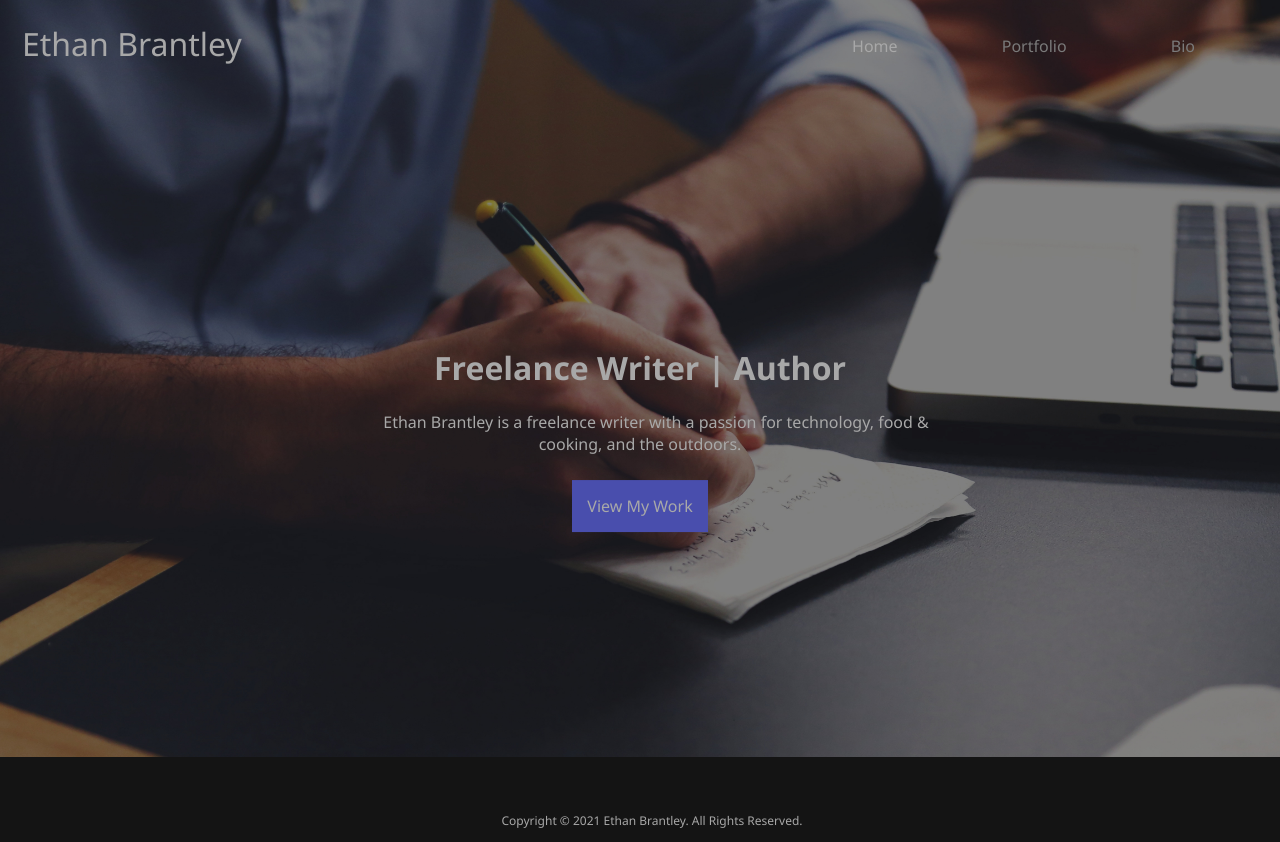
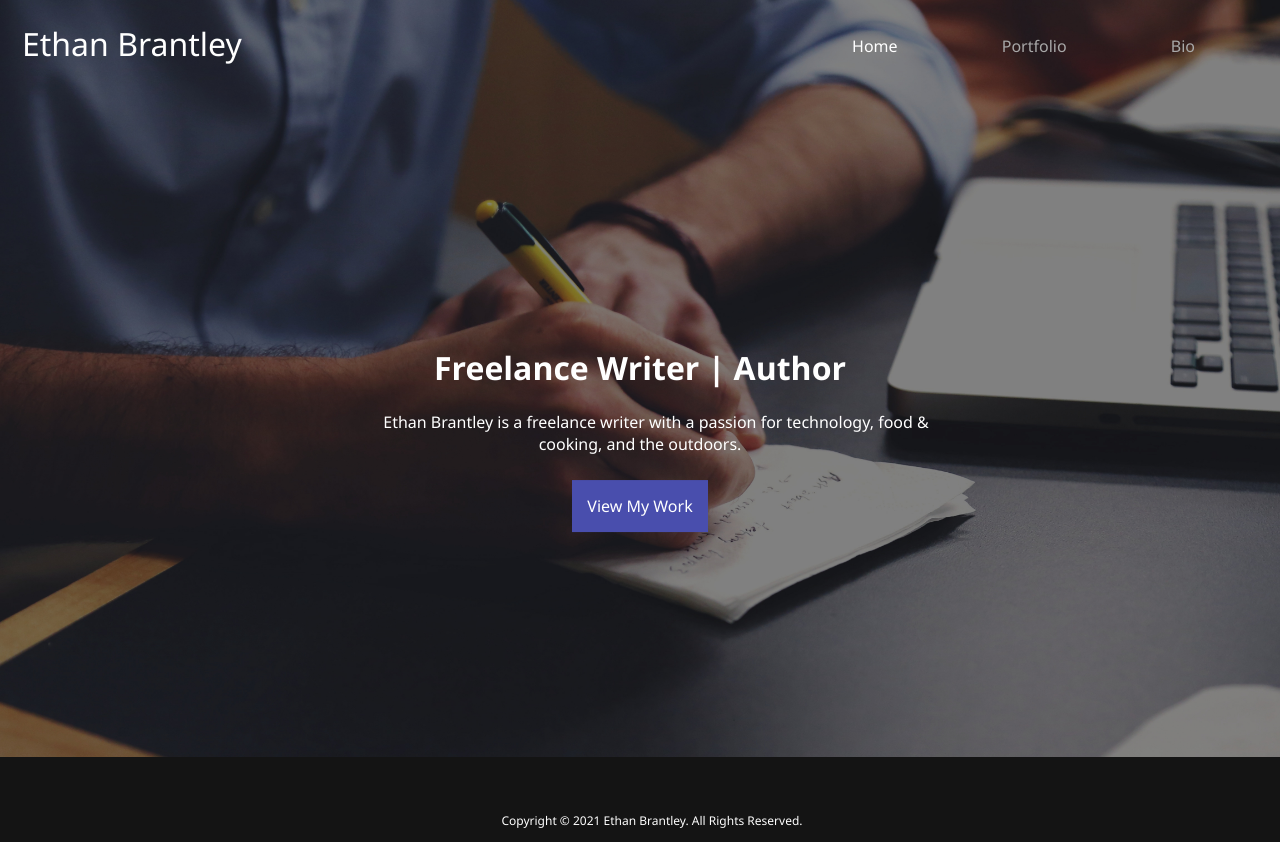
Before and after one commit to Ethan-Brantley/Andrew-Ryd-Writer, a plain HTML site: page index.html in a window 1280 px wide. Drawn offline with Linux system fonts and the light colour scheme.

Commit message:
Update style.css

```diff
--- a/css/style.css
+++ b/css/style.css
@@ -239,14 +239,14 @@ p {
 
 .text-light {
 
-    color:#a8a8a8;
+    color:#ffffff;
 
 
 }
 
 .text-medium {
 
-    color:#7a7a7a;
+    color:#a8a8a8;
 
 }
 
```
